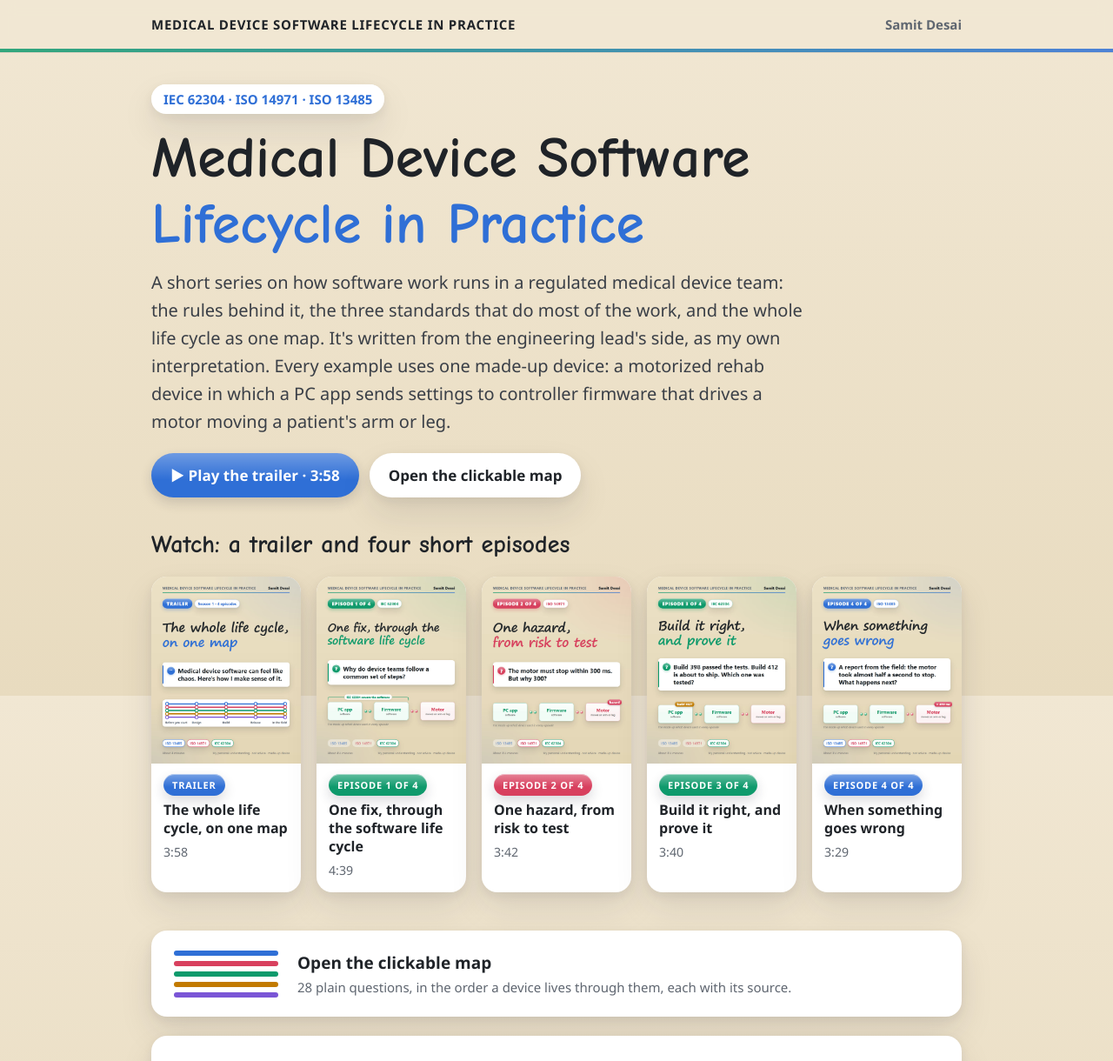
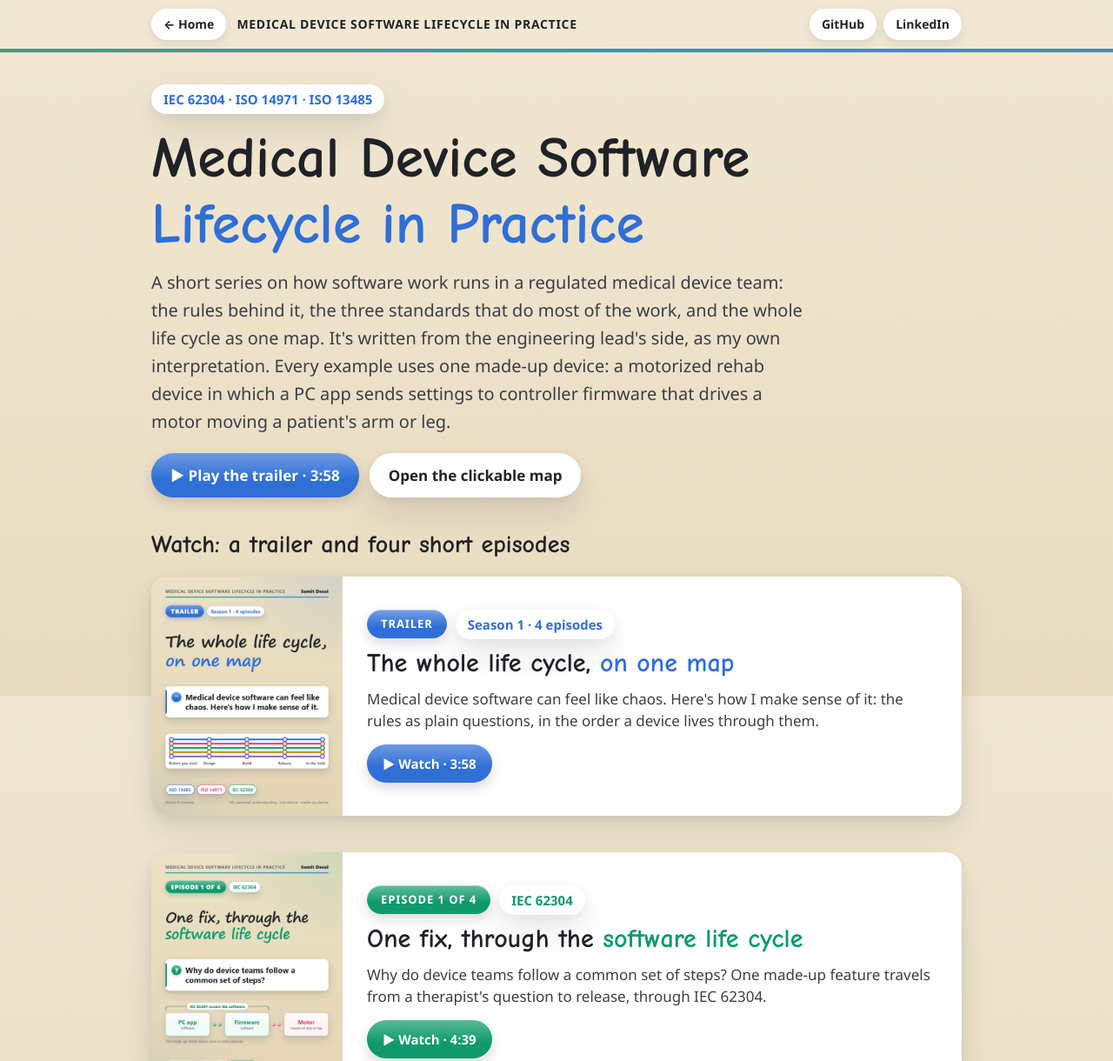
Before and after one commit to Samit-Desai/samit-desai.github.io, a plain HTML site: page meddevice-sdlc-series/index.html in a window 1280 px wide. Shown: the top 1220 px of the page at 87% size. Drawn offline with Linux system fonts and the light colour scheme.

Commit message:
Series site: one video per row, Home / GitHub / LinkedIn buttons on every page

```diff
--- a/meddevice-sdlc-series/assets/site.css
+++ b/meddevice-sdlc-series/assets/site.css
@@ -18,8 +18,13 @@ a { color: #1d5fc4; }
 .bar { position: sticky; top: 0; z-index: 5; background: rgba(241,231,211,.88); backdrop-filter: blur(8px);
        border-bottom: 1px solid var(--line); }
 .bar .wrap { display: flex; justify-content: space-between; align-items: center; height: 56px; gap: 12px; }
-.bar .home { color: var(--ink); text-decoration: none; font-weight: 700; font-size: 15px; letter-spacing: .05em; text-transform: uppercase; }
-.bar .by { color: var(--muted); font-weight: 600; font-size: 15px; white-space: nowrap; }
+.bar .wrap { justify-content: flex-start; }
+.bar .home { color: var(--ink); text-decoration: none; font-weight: 700; font-size: 14px; letter-spacing: .05em; text-transform: uppercase;
+             white-space: nowrap; overflow: hidden; text-overflow: ellipsis; }
+.bar .links { margin-left: auto; display: flex; gap: 8px; }
+.bar .nb { flex: none; text-decoration: none; color: var(--ink); font-weight: 700; font-size: 14px; padding: 7px 14px; border-radius: 999px;
+           background: #fff; box-shadow: 0 4px 12px rgba(30,32,48,.10), inset 0 1px 0 #fff; }
+.bar .nb:hover { background: var(--ink); color: #fff; }
 .bar::after { content: ""; display: block; height: 4px; background: linear-gradient(90deg, var(--green), var(--blue)); opacity: .85; }
 main { padding-block: 36px 24px; }
 .tags { display: flex; flex-wrap: wrap; gap: 10px; align-items: center; margin-bottom: 14px; }
@@ -75,14 +80,18 @@ h1 em { font-style: normal; color: var(--hue); }
 /* home */
 .hero-btns { display: flex; flex-wrap: wrap; gap: 12px; margin: -6px 0 32px; }
 .hero-btns .btn { font-size: 17px; padding: 12px 22px; }
-.grid { display: grid; grid-template-columns: repeat(auto-fill, minmax(170px, 1fr)); gap: 18px; margin: 0 0 22px; }
-.ep.card { padding: 0; overflow: hidden; text-decoration: none; transition: transform .2s ease, box-shadow .2s ease; }
+.list { display: grid; gap: 20px; margin: 0 0 24px; }
+.ep.card { display: grid; grid-template-columns: 220px 1fr; padding: 0; overflow: hidden; text-decoration: none;
+           transition: transform .2s ease, box-shadow .2s ease; }
 .ep.card:hover { transform: translateY(-3px); box-shadow: 0 26px 48px rgba(30,32,48,.16), 0 6px 14px rgba(30,32,48,.08); }
-.ep img { display: block; width: 100%; height: auto; aspect-ratio: 4 / 5; }
-.ep .body { display: flex; flex-direction: column; gap: 6px; padding: 12px 14px 14px; }
-.ep .badge { align-self: flex-start; font-size: 11px; padding: 4px 10px; }
-.ep b { font-size: 16px; line-height: 1.3; }
-.ep small { color: var(--muted); }
+.ep img { display: block; width: 100%; height: 100%; object-fit: cover; aspect-ratio: 4 / 5; }
+.ep .body { display: flex; flex-direction: column; justify-content: center; gap: 10px; padding: 22px 28px; }
+.ep .tags { margin: 0; }
+.ep .badge { font-size: 13px; }
+.ep b { font-family: var(--hand); font-size: 30px; line-height: 1.2; }
+.ep b em { font-style: normal; color: var(--hue); }
+.ep .d { color: #3a3f47; font-size: 17px; line-height: 1.5; }
+.ep .btn { align-self: flex-start; margin-top: 4px; }
 .mapcard { display: flex; gap: 22px; align-items: center; text-decoration: none; }
 .mapcard b { display: block; font-size: 19px; }
 .mapcard small { display: block; color: var(--muted); font-size: 15px; }
@@ -95,9 +104,12 @@ footer p { margin: 4px 0; }
 @media (max-width: 560px) {
   body { font-size: 16px; }
   .wrap { padding-inline: 16px; }
-  .bar .home { font-size: 12px; }
-  .bar .by { font-size: 13px; }
   .card { padding: 18px 16px; }
-  .grid { grid-template-columns: 1fr 1fr; gap: 12px; }
+  .ep.card { grid-template-columns: 116px 1fr; }
+  .ep .body { padding: 14px 16px; gap: 6px; }
+  .ep b { font-size: 21px; }
+  .ep .d, .ep .pill { display: none; }
+  .bar .home { display: none; }
+  .bar .nb { padding: 6px 11px; font-size: 13px; }
   .mapcard { flex-direction: column; align-items: flex-start; gap: 12px; }
 }
--- a/meddevice-sdlc-series/index.html
+++ b/meddevice-sdlc-series/index.html
@@ -13,33 +13,44 @@
 <script src="assets/player.js" defer></script>
 </head>
 <body>
-<header class="bar"><div class="wrap"><a class="home" href="">Medical Device Software Lifecycle in Practice</a><span class="by">Samit Desai</span></div></header>
+<header class="bar"><div class="wrap"><a class="nb" href="https://samit-desai.github.io/">← Home</a><a class="home" href="">Medical Device Software Lifecycle in Practice</a>
+<nav class="links"><a class="nb" href="https://github.com/Samit-Desai">GitHub</a><a class="nb" href="https://www.linkedin.com/in/samit-desai-62868420">LinkedIn</a></nav></div></header>
 <main class="wrap">
 <div class="tags"><span class="pill">IEC 62304 · ISO 14971 · ISO 13485</span></div>
 <h1 class="big">Medical Device Software <em>Lifecycle in Practice</em></h1>
 <p class="lead">A short series on how software work runs in a regulated medical device team: the rules behind it, the three standards that do most of the work, and the whole life cycle as one map. It's written from the engineering lead's side, as my own interpretation. Every example uses one made-up device: a motorized rehab device in which a PC app sends settings to controller firmware that drives a motor moving a patient&#x27;s arm or leg.</p>
 <div class="hero-btns"><a class="btn" href="00-trailer/">▶ Play the trailer · 3:58</a><a class="btn ghost" href="00-the-map/interactive.html">Open the clickable map</a></div>
 <h2 class="sec">Watch: a trailer and four short episodes</h2>
-<div class="grid">
+<div class="list">
 <a class="ep card" href="00-trailer/" style="--hue: #2f6fd6">
   <img src="00-trailer/poster.jpg" alt="Cover: Trailer: The whole life cycle, on one map" width="1080" height="1350">
-  <span class="body"><span class="badge">Trailer</span><b>The whole life cycle, on one map</b><small>3:58</small></span>
+  <span class="body"><span class="tags"><span class="badge">Trailer</span><span class="pill">Season 1 · 4 episodes</span></span>
+    <b>The whole life cycle, <em>on one map</em></b><span class="d">Medical device software can feel like chaos. Here&#x27;s how I make sense of it: the rules as plain questions, in the order a device lives through them.</span>
+    <span class="btn">▶ Watch · 3:58</span></span>
 </a>
 <a class="ep card" href="01-one-fix/" style="--hue: #0f9a6c">
   <img src="01-one-fix/poster.jpg" alt="Cover: Episode 1 of 4: One fix, through the software life cycle" width="1080" height="1350">
-  <span class="body"><span class="badge">Episode 1 of 4</span><b>One fix, through the software life cycle</b><small>4:39</small></span>
+  <span class="body"><span class="tags"><span class="badge">Episode 1 of 4</span><span class="pill">IEC 62304</span></span>
+    <b>One fix, through the <em>software life cycle</em></b><span class="d">Why do device teams follow a common set of steps? One made-up feature travels from a therapist&#x27;s question to release, through IEC 62304.</span>
+    <span class="btn">▶ Watch · 4:39</span></span>
 </a>
 <a class="ep card" href="02-one-hazard/" style="--hue: #d8405e">
   <img src="02-one-hazard/poster.jpg" alt="Cover: Episode 2 of 4: One hazard, from risk to test" width="1080" height="1350">
-  <span class="body"><span class="badge">Episode 2 of 4</span><b>One hazard, from risk to test</b><small>3:42</small></span>
+  <span class="body"><span class="tags"><span class="badge">Episode 2 of 4</span><span class="pill">ISO 14971</span></span>
+    <b>One hazard, <em>from risk to test</em></b><span class="d">The motor must stop within 300 milliseconds. But why 300? One made-up hazard, followed from risk to requirement to test, with ISO 14971 and IEC 62304.</span>
+    <span class="btn">▶ Watch · 3:42</span></span>
 </a>
 <a class="ep card" href="03-build-it-right/" style="--hue: #0f9a6c">
   <img src="03-build-it-right/poster.jpg" alt="Cover: Episode 3 of 4: Build it right, and prove it" width="1080" height="1350">
-  <span class="body"><span class="badge">Episode 3 of 4</span><b>Build it right, and prove it</b><small>3:40</small></span>
+  <span class="body"><span class="tags"><span class="badge">Episode 3 of 4</span><span class="pill">IEC 62304</span></span>
+    <b>Build it right, <em>and prove it</em></b><span class="d">Build 398 passed the tests, and build 412 is about to ship. Which one was tested? Building device software under IEC 62304, with the evidence made as you go.</span>
+    <span class="btn">▶ Watch · 3:40</span></span>
 </a>
 <a class="ep card" href="04-when-something-goes-wrong/" style="--hue: #2f6fd6">
   <img src="04-when-something-goes-wrong/poster.jpg" alt="Cover: Episode 4 of 4: When something goes wrong" width="1080" height="1350">
-  <span class="body"><span class="badge">Episode 4 of 4</span><b>When something goes wrong</b><small>3:29</small></span>
+  <span class="body"><span class="tags"><span class="badge">Episode 4 of 4</span><span class="pill">ISO 13485</span></span>
+    <b>When something <em>goes wrong</em></b><span class="d">A report from the field: the motor took almost half a second to stop. Four paths after release, and the audit.</span>
+    <span class="btn">▶ Watch · 3:29</span></span>
 </a>
 </div>
 <a class="card mapcard" href="00-the-map/interactive.html">
```
Also changed, not shown: meddevice-sdlc-series/00-the-map/interactive.html (+1 -1 lines), meddevice-sdlc-series/00-trailer/index.html (+2 -1 lines), meddevice-sdlc-series/01-one-fix/index.html (+2 -1 lines), meddevice-sdlc-series/02-one-hazard/index.html (+2 -1 lines), meddevice-sdlc-series/03-build-it-right/index.html (+2 -1 lines), meddevice-sdlc-series/04-when-something-goes-wrong/index.html (+2 -1 lines).
